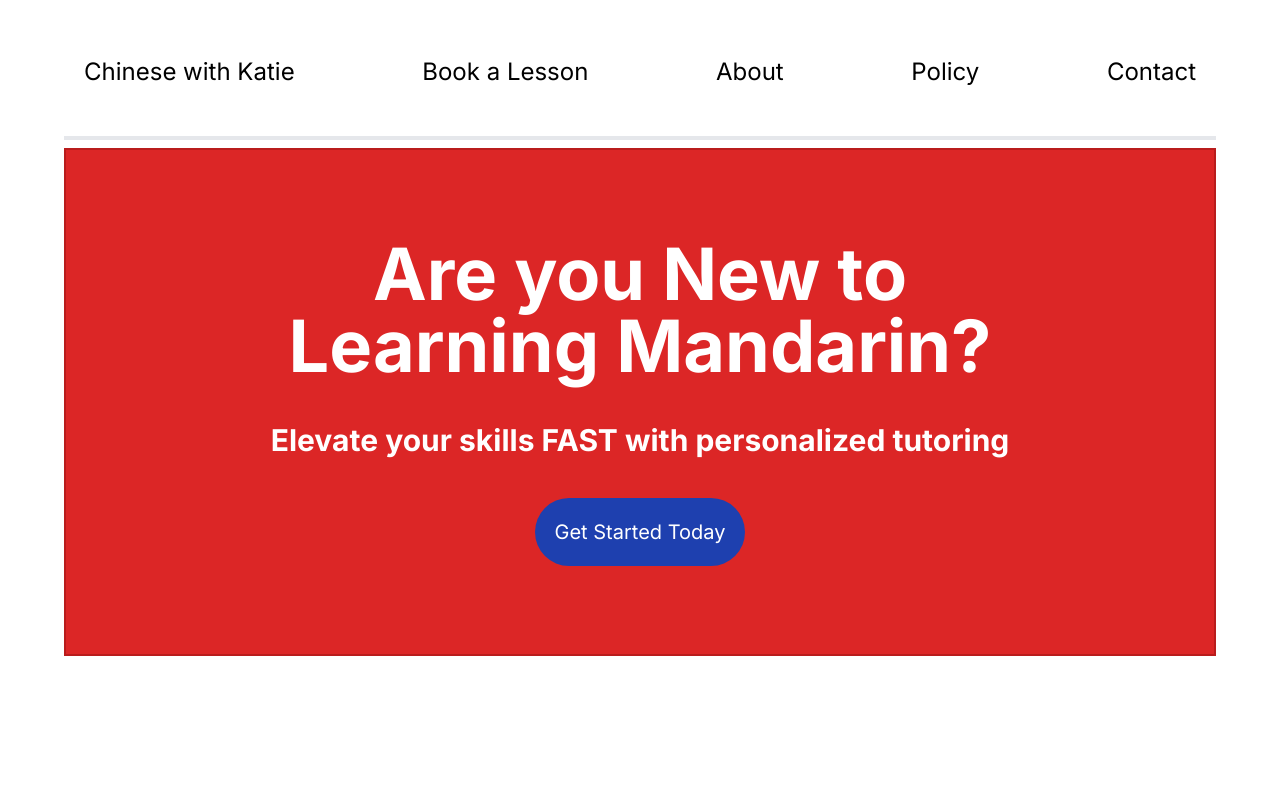
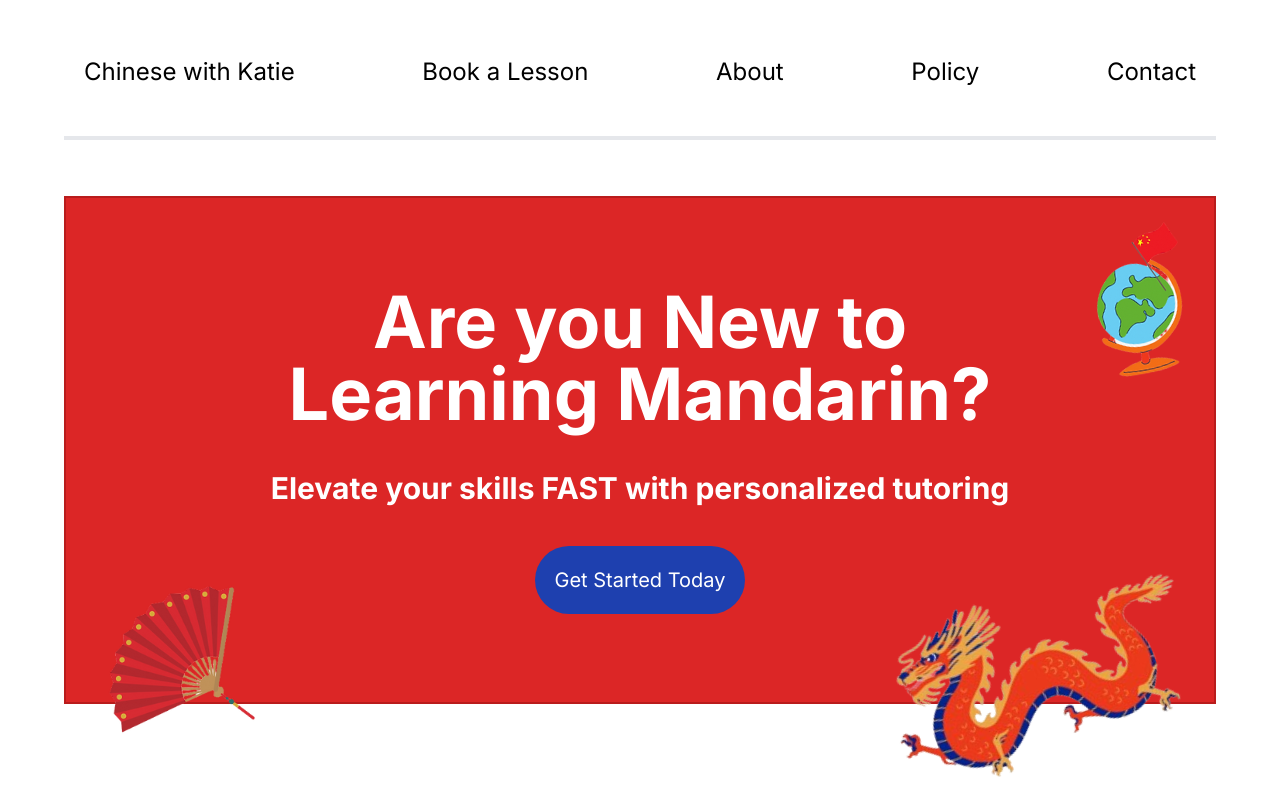
Before and after one commit to zachcygan/chinese_with_katie, a Next.js app: page / in a window 1280 px wide. Shown: the top 788 px of the page. Built offline with nearby package versions, Linux system fonts and the light colour scheme.

Commit message:
added images to hero

```diff
--- a/src/components/hero.tsx
+++ b/src/components/hero.tsx
@@ -1,4 +1,5 @@
 'use client'
+import Image from "next/image";
 
 export default function Hero() {
   const scrollToGettingStarted = () => {
@@ -6,8 +7,16 @@ export default function Hero() {
   };
 
   return (
-    <div>
-      <div className="border-2 border-red-700 p-2 bg-red-600">
+      <div className="border-2 border-red-700 p-2 bg-red-600 mt-14 w-full">
+        <div className="flex justify-end">
+          <Image
+            src='/assets/images/globe.webp'
+            width={150}
+            height={150}
+            alt='Globe'
+            className="absolute rotate-[-10deg]"
+          />
+        </div>
         <div className="text-white font-bold">
           <div className="pt-20 pb-10">
             <div className="text-center text-7xl text-wrap">
@@ -21,16 +30,34 @@ export default function Hero() {
             Elevate your skills FAST with personalized tutoring
           </div>
         </div>
+        <div className="flex justify-start items-start">
+          <Image
+            src='/assets/images/fan.webp'
+            width={200}
+            height={200}
+            alt='Fan'
+            className="absolute"
+          />
+        </div>
+        <div className="flex justify-end items-start">
+          <Image
+            src='/assets/images/dragon.png'
+            width={350}
+            height={350}
+            alt='Fan'
+            className="absolute rotate-[-20deg]"
+          />
+        </div>
         <div className="text-center text-white pb-20">
           <button
             type="button"
             className="rounded-full bg-blue-800 p-5 text-xl"
             onClick={scrollToGettingStarted}
           >
-              Get Started Today
+            Get Started Today
           </button>
         </div>
+
       </div>
-    </div>
   )
 }
```
Also changed, not shown: public/assets/images/fan.webp (added), public/assets/images/globe.webp (added).
